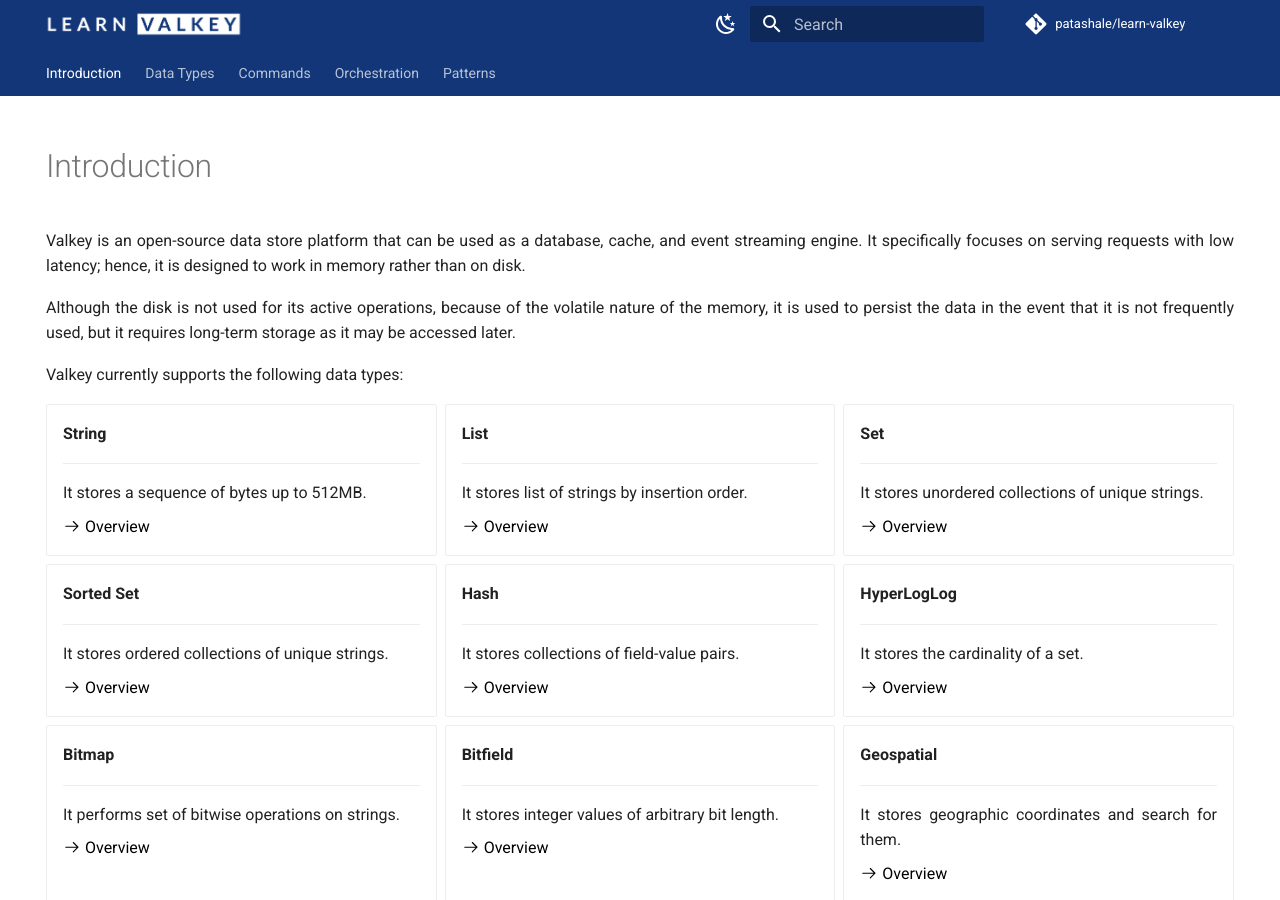
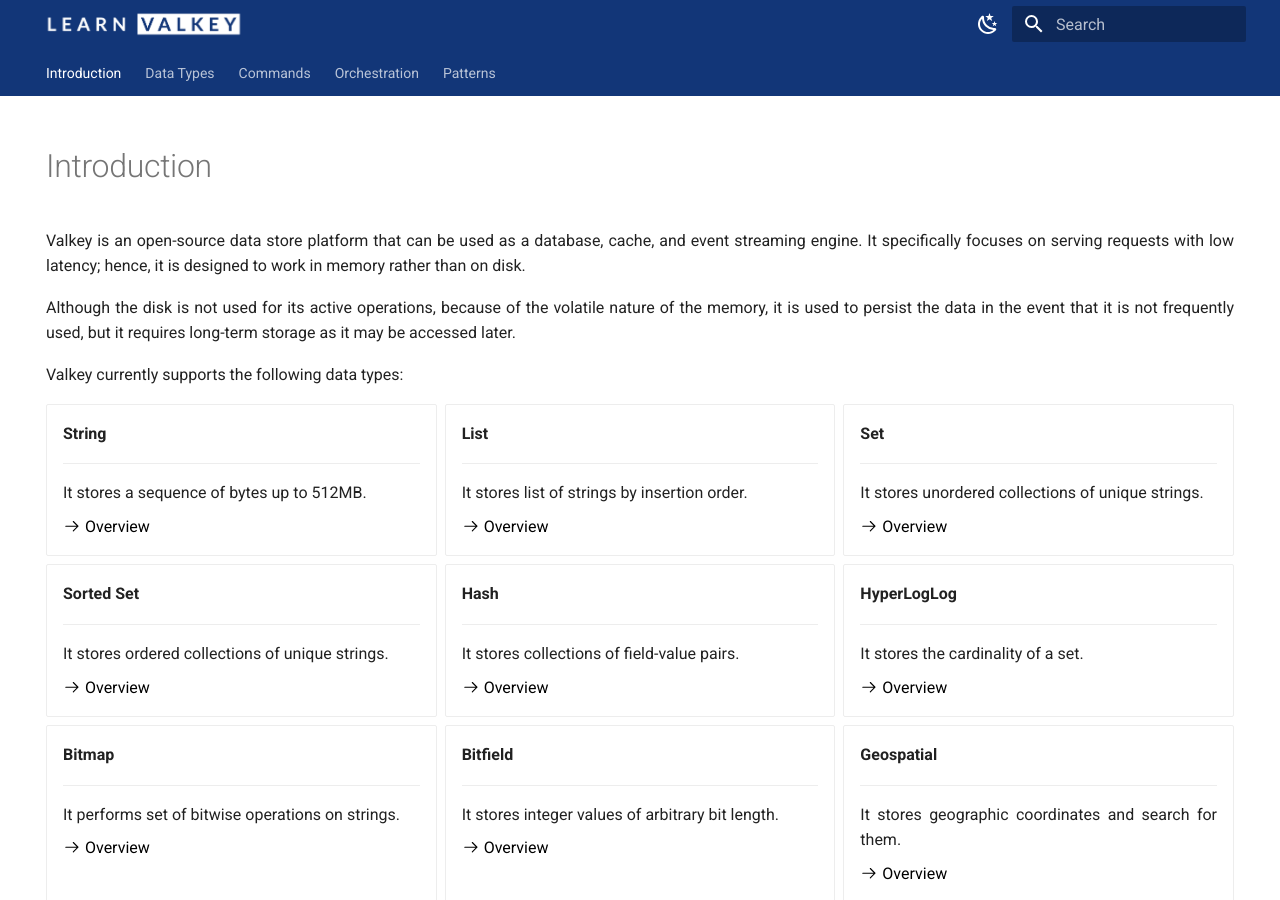
Before and after one commit to patashale/learn-valkey, an MkDocs documentation site: the page built from docs/index.md, in a window 1280 px wide and 900 px high. Built offline with MkDocs 1.6.1 and Material for MkDocs 9.7.7, drawn with Linux system fonts in a browser that asks for light colours; comment, search, counter and statistics services are not loaded.

Commit message:
remove repo info
Signed-off-by: Pranam <pranam@patashale.in>

```diff
--- a/mkdocs.yml
+++ b/mkdocs.yml
@@ -2,8 +2,6 @@
 site_url: https://www.patashale.in/learn-valkey/
 site_author: Patashale™
 site_description: Learn everything about Valkey here at Patashale™.
-repo_url: https://github.com/patashale/learn-valkey
-repo_name: patashale/learn-valkey
 theme:
   name: material
   language: en
```
